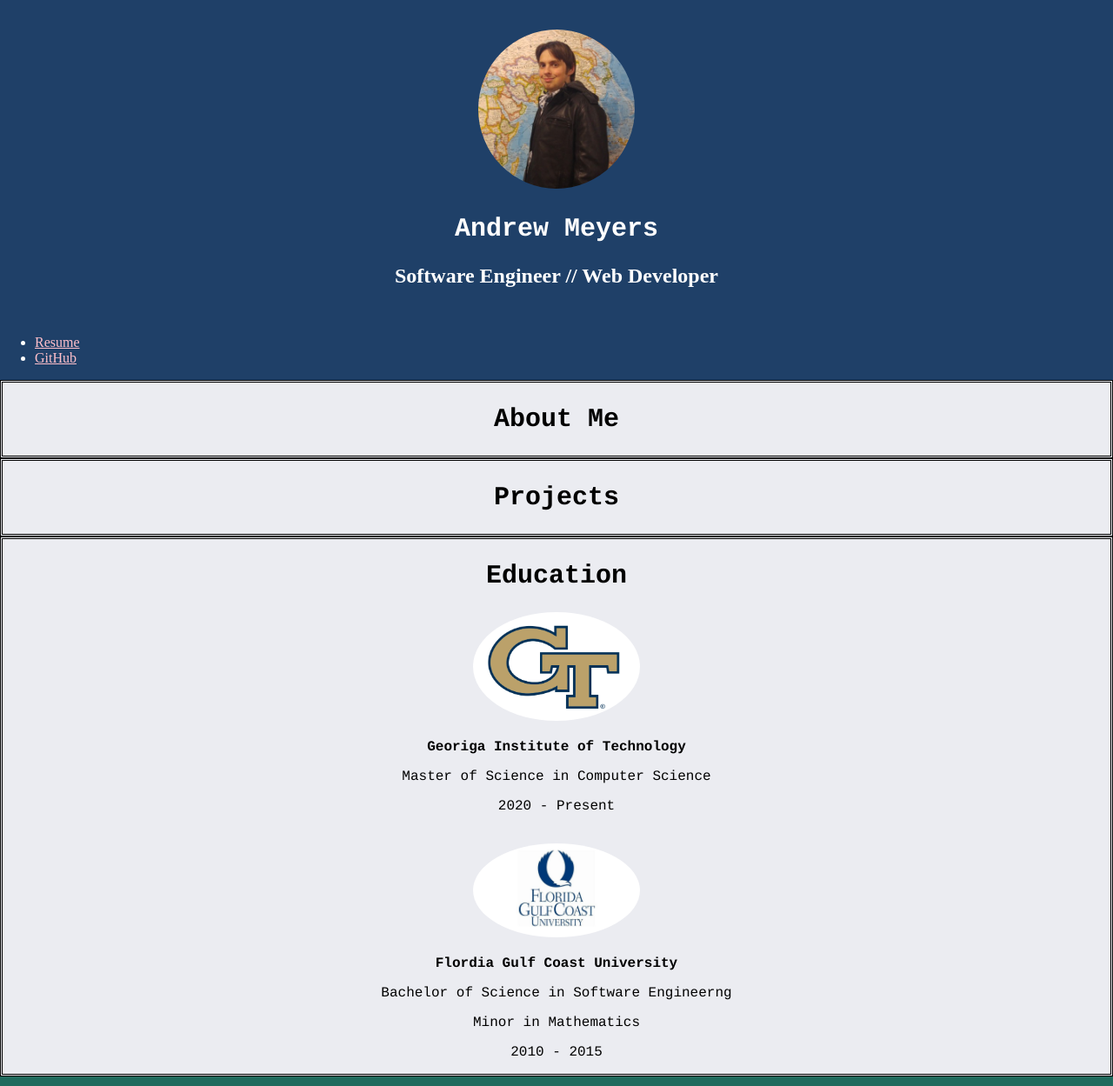
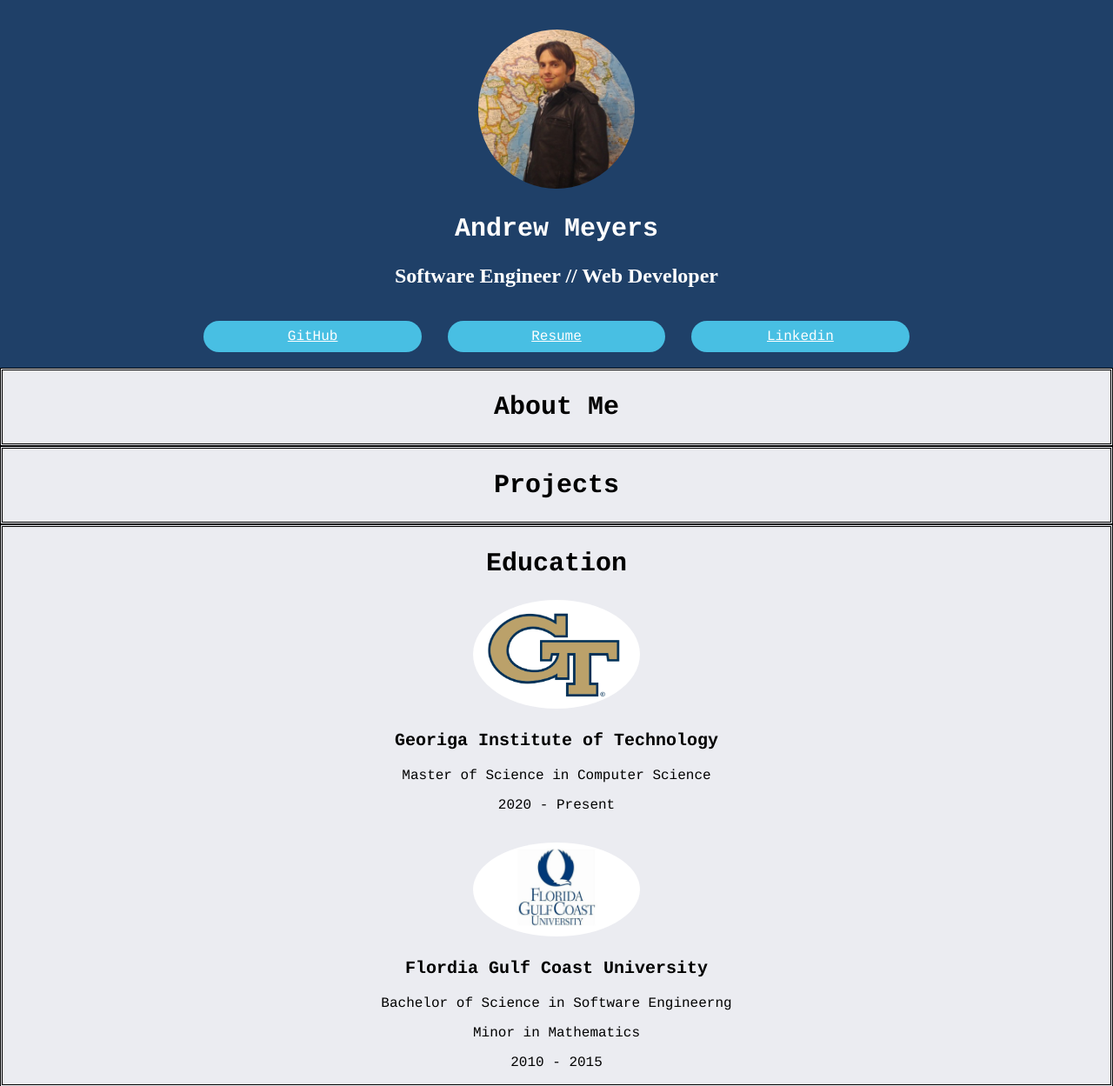
Before and after one commit to ajmeyers/ajmeyers.github.io, a plain HTML site: page index.html in a window 1280 px wide. Shown: the top 1249 px of the page at 87% size. Drawn offline with Linux system fonts and the light colour scheme.

Commit message:
updated profile

```diff
--- a/css/styles.css
+++ b/css/styles.css
@@ -1,4 +1,5 @@
 /* Tag Styles */
+
 body {
     margin: 0;
 }
@@ -28,7 +29,27 @@ a {
 }
 
 a.buttonlink {
-    color: pink;
+    line-height: 100%;
+    padding: 10px;
+    font-family: courier,arial,helvetica;
+    background: #48bfe3;
+    color: white;
+    margin-left: 15px;
+    margin-right: 15px;
+    display: inline-block;
+    width: 18vw;
+    border-radius: 25px;
+    text-align: center;
+}
+
+div.buttonlinks {
+    display: flex;
+    align-items: center;
+    justify-content: center;
+}
+
+p.school {
+    font-size: 20px;
 }
 
 /* Section Styles */
@@ -42,7 +63,7 @@ main {
 
 section#profile {
     color: white;
-
+    align-items: center;
 }
 
 section#aboutme {
@@ -80,5 +101,5 @@ footer {
     text-align: center;
     background-color: #206A5D;
     color: white;
-    min-height: 20vh;
+    min-height: 22vh;
 }
--- a/index.html
+++ b/index.html
@@ -19,10 +19,12 @@
             <h1>Andrew Meyers</h1>
             <h2>Software Engineer // Web Developer</h2>
             <br>
-            <ul>
-                <li><a href="Andrew_Meyers_Resume.pdf" target="_blank" class="buttonlink">Resume</a></li>
-                <li><a href="https://github.com/ajmeyers" target="_blank" class="buttonlink">GitHub</a></li>
-            </ul>
+            <div class="buttonlinks">
+                <a href="https://github.com/ajmeyers" target="_blank" class="buttonlink">GitHub</a>
+                <a href="Andrew_Meyers_Resume.pdf" target="_blank" class="buttonlink">Resume</a>
+                <a href="https://www.linkedin.com/in/andrewjohnmeyers/" target="_blank" class="buttonlink">Linkedin</a>
+            </div>
+            <br>
         </section>
     </main>
     <!-- About Me -->
@@ -41,14 +43,14 @@
         <a href="https://www.gatech.edu/" target="_blank">
             <img src="./assets/tech.png" alt="GT" />
         </a>
-        <p><b>Georiga Institute of Technology</b></p>
+        <p class="school"><b>Georiga Institute of Technology</b></p>
         <p>Master of Science in Computer Science</p>
         <p>2020 - Present</p>
         <br>
         <a href="https://www.fgcu.edu/" target="_blank">
             <img src="./assets/fgcu.jpg" alt="FGCU" />
         </a>
-        <p><b>Flordia Gulf Coast University</b></p>
+        <p class="school"><b>Flordia Gulf Coast University</b></p>
         <p>Bachelor of Science in Software Engineerng</p>
         <p>Minor in Mathematics</p>
         <p>2010 - 2015</p>
```
